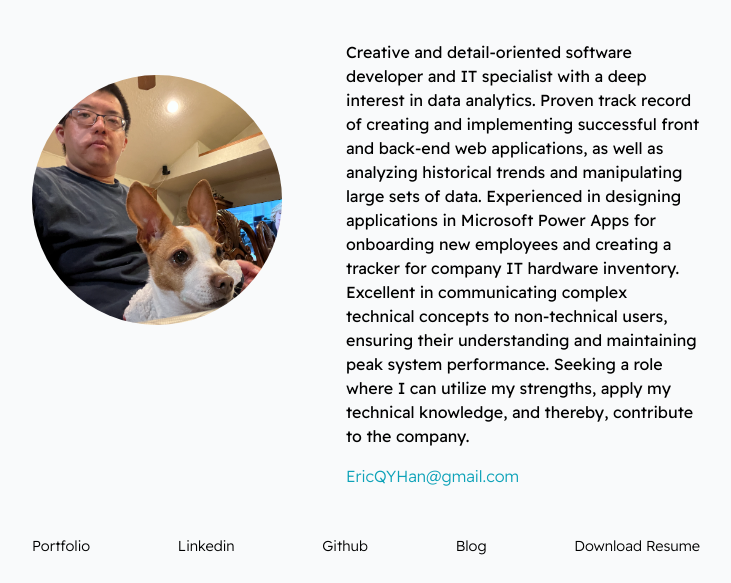
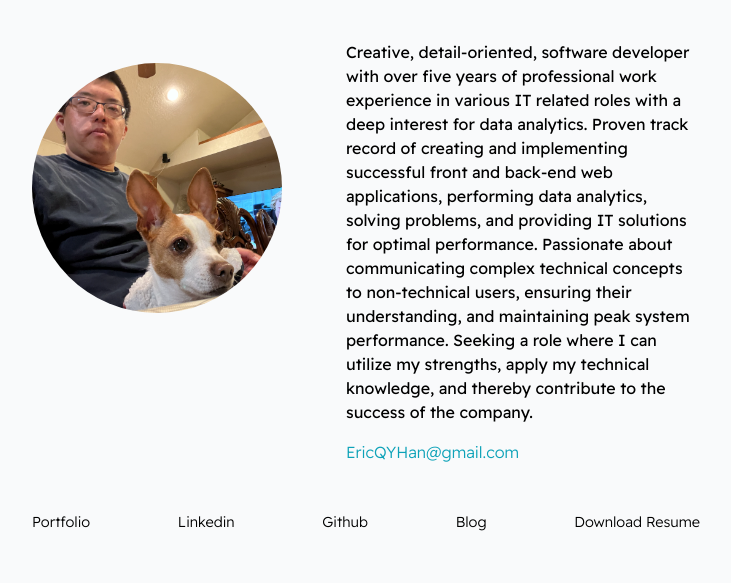
Before and after one commit to EricqyHan/Portfolio2022, a plain HTML site: page resume.html in a window 1280 px wide. Shown: the part 144-727 px from the top of the page, without its empty margins (274-1005 px from the left). Drawn offline with Linux system fonts and the light colour scheme.

Commit message:
updated resume and about me

```diff
--- a/resume.html
+++ b/resume.html
@@ -17,17 +17,17 @@
          <div>
             <h1 id="user-name">Eric Han</h1>
             <p id="bio-resumepage">
-               Creative and detail-oriented software developer and IT specialist with a deep interest in data analytics.
-               Proven track
-               record of creating and implementing successful front and back-end web applications, as well as analyzing
-               historical
-               trends and manipulating large sets of data. Experienced in designing applications in Microsoft Power Apps
-               for onboarding
-               new employees and creating a tracker for company IT hardware inventory. Excellent in communicating
-               complex technical
-               concepts to non-technical users, ensuring their understanding and maintaining peak system performance.
-               Seeking a role
-               where I can utilize my strengths, apply my technical knowledge, and thereby, contribute to the company.
+               Creative, detail-oriented, software developer with over five years of professional work experience in
+               various IT related
+               roles with a deep interest for data analytics. Proven track record of creating and implementing
+               successful front and
+               back-end web applications, performing data analytics, solving problems, and providing IT solutions for
+               optimal
+               performance. Passionate about communicating complex technical concepts to non-technical users, ensuring
+               their
+               understanding, and maintaining peak system performance. Seeking a role where I can utilize my strengths,
+               apply my
+               technical knowledge, and thereby contribute to the success of the company.
             </p>
             <p id="email-resumepage"><a href="mailto:eric@ericqyhan.com">EricQYHan@gmail.com</a></p>
          </div>
```
Also changed, not shown: aboutme.html (+11 -11 lines).
